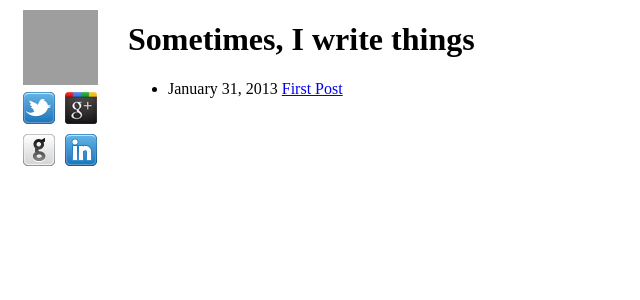
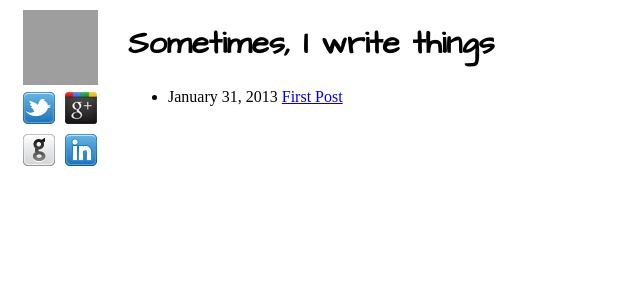
Before and after one commit to krschmidt/krschmidt.github.com, a Jekyll site: the page built from index.html, in a window 1280 px wide. Shown: the top 300 px of the page, without its empty margins (0-640 px from the left). Built offline with Jekyll 4.4.1, drawn with Linux system fonts in a browser that asks for light colours; grey boxes are pictures that could not be loaded.

Commit message:
playing with fonts some

```diff
--- a/_layouts/layout.html
+++ b/_layouts/layout.html
@@ -7,6 +7,7 @@
 	{% endif %}
 	{{ site.name }}
 	</title>
+	<link href='//fonts.googleapis.com/css?family=Architects+Daughter' rel='stylesheet' type='text/css'>
 	<link rel="stylesheet" href="/css/main.css" type="text/css" media="all" >
 </head>
 <body>
@@ -15,12 +16,12 @@
 	<!-- UL for links here -->
 	<div id="social_media">
 		<div>
-			<a href="https://twitter.com/Kyle_R_Schmidt" class="sprite sprite-twitter"></a>
-			<a href="https://plus.google.com/110355226499364639482" class="sprite sprite-google-plus"></a>
+			<a href="https://twitter.com/Kyle_R_Schmidt" class="sprite sprite-twitter">	</a>
+			<a href="https://plus.google.com/110355226499364639482" class="sprite sprite-google-plus">	</a>
 		</div>
 		<div>
-			<a href="https://github.com/krschmidt" class="sprite sprite-github"></a>
-			<a href="https://www.linkedin.com/in/krschmidt/" class="sprite sprite-linkedin"></a>
+			<a href="https://github.com/krschmidt" class="sprite sprite-github">	</a>
+			<a href="https://www.linkedin.com/in/krschmidt/" class="sprite sprite-linkedin">	</a>
 		</div>
 	</div>
 </nav>
--- a/css/main.css
+++ b/css/main.css
@@ -7,6 +7,9 @@ nav {
 
 #main {
   margin-left: 120px; }
+
+h1 {
+  font-family: 'Architects Daughter', cursive; }
 
 .sprite {
   background: url(/img/sprite.png);
--- a/css/main.scss
+++ b/css/main.scss
@@ -7,6 +7,10 @@ nav {
 }
 #main {
   margin-left: 120px;
+}
+
+h1 {
+  font-family: 'Architects Daughter', cursive;
 }
 
 .sprite {
```
